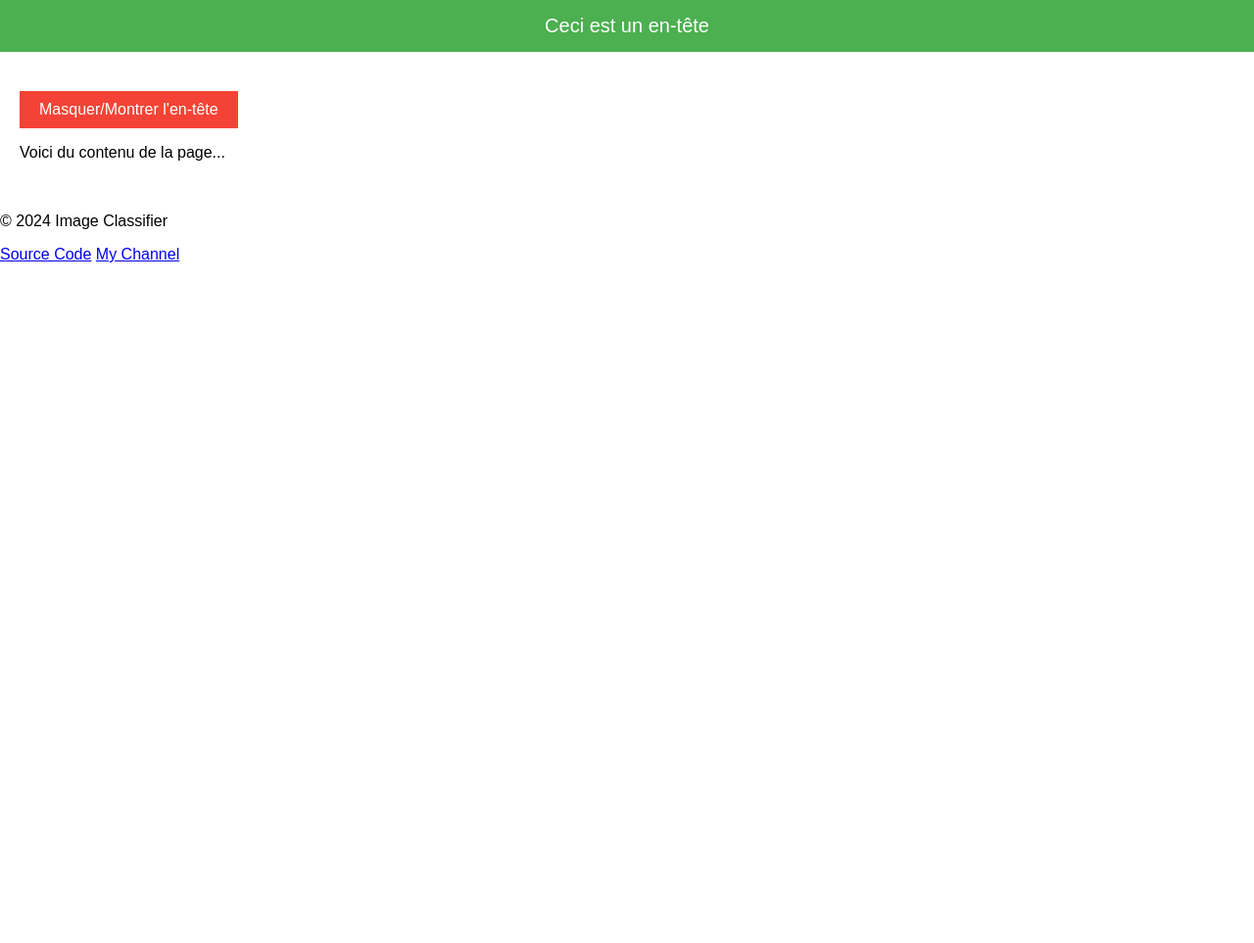
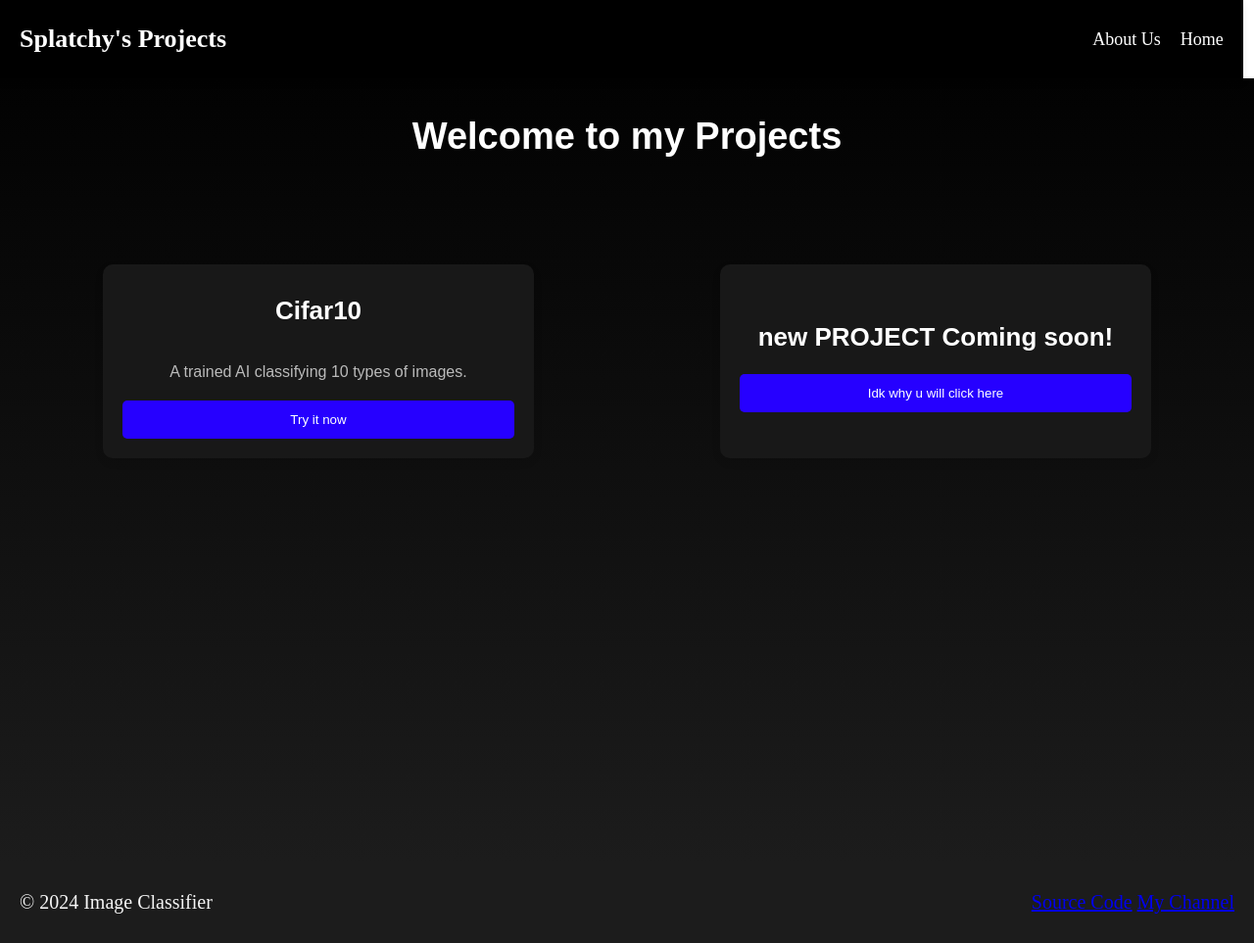
Before and after one commit to MrSplatchy/API, a FastAPI app: page / in a window 1280 px wide. Shown: the whole page at 98% size. Before the commit the page ends 268 px from the top, so only its background shows below. Run offline with FastAPI, Linux system fonts and the light colour scheme.

Commit message:
Style Update: added some style to my website

```diff
--- /dev/null
+++ b/app/static/styles-header.css
@@ -0,0 +1,62 @@
+body{
+    margin: 0%;
+}
+
+
+/* Flexbox pour l'ensemble du header */
+#header {
+    position: fixed; /* Rendre le header fixe */
+    top: 0;          /* Garde le header en haut de la page */
+    left: 0;         /* Aligne le header à gauche */
+    width: 96%;     /* Occupe toute la largeur de la page */
+    display: flex;   /* Active Flexbox pour le layout */
+    justify-content: space-between; /* Espace entre le titre et les liens */
+    align-items: center;  /* Centrage vertical des éléments */
+    padding: 25px 20px;   /* Ajoute de l'espace autour du contenu */
+    background-color: #000000;  /* Couleur de fond noire */
+    z-index: 1000;     /* Assure que le header reste au-dessus du contenu */
+    box-shadow: 0 4px 8px rgba(0, 0, 0, 0.1); /* Ombre subtile pour un effet de profondeur */
+}
+
+/* Si tu veux ajouter un peu de marge en haut du contenu,
+   tu peux appliquer un padding au body ou à la section principale pour éviter que le header n'empiète sur le contenu */
+body {
+    padding-top: 80px; /* Ajuste la hauteur selon la taille de ton header */
+}
+
+
+
+/* Title styling */
+.title {
+    font-size: 26px;
+    font-weight: bold;
+    text-decoration: none;    /* Remove underline */
+    color: #ffffff;              /* Text color */
+    background-color: #000000;
+    transition: color 0.3s ease, background-color 0.3s ease; /* Transition de la couleur du texte et du fond */
+
+}
+
+.title:hover {
+    color: #0004ff;           /* Nouvelle couleur du texte (par exemple, bleu clair) */
+}
+
+
+/* Flexbox for the links */
+.top-links {
+    display: flex;            /* Flex layout for links */
+    gap: 20px;                /* Space between each link */
+}
+
+/* Styling the links */
+.nav-link {
+    text-decoration: none;    /* Remove underline */
+    color: #ffffff;              /* Text color */
+    font-size: 18px;          /* Adjust font size */
+    background-color: #000000;
+}
+
+/* Optional: Add hover effect for links */
+.nav-link:hover {
+    color: #007bff;       /* Change text color on hover */
+}
--- a/app/static/styles-index.css
+++ /dev/null
@@ -1,31 +0,0 @@
-body {
-    font-family: Arial, sans-serif;
-    margin: 0;
-    padding: 0;
-}
-header {
-    background-color: #4CAF50;
-    color: white;
-    padding: 15px;
-    text-align: center;
-    font-size: 20px;
-    transition: transform 0.3s ease-in-out;
-}
-header.hidden {
-    transform: translateY(-100%);
-}
-.content {
-    padding: 20px;
-}
-button {
-    background-color: #f44336;
-    color: white;
-    border: none;
-    padding: 10px 20px;
-    cursor: pointer;
-    font-size: 16px;
-    margin-top: 20px;
-}
-button:hover {
-    background-color: #e53935;
-}
--- a/app/static/styles.css
+++ b/app/static/styles.css
@@ -1,77 +1,88 @@
-/* Forcer le rechargement */
-body {
-    font-family: Arial, sans-serif;
-    background-color: #f0f0f0;
-    margin: 20px;
-    padding: 20px;
-    border-radius: 10px;
-    box-shadow: 0 0 10px rgba(0, 0, 0, 0.1);
-}
-
-.about {
-    margin-top: 5%;
-    font-size: 22px;
-    text-align: left;
-
-}
-
-.cifar {
-    margin-bottom: 5%;
-    font-size: 22px;
-    text-align: left;
-
-}
-h1 {
-    color: #333;
+h1{
+    font-size: 38px;
+    color: white;
     text-align: center;
-}
-
-.large-form {
-    width: 80%;
-    margin: 0 auto;
-    padding: 20px;
-    background-color: #f8f8f8;
-    border-radius: 8px;
-    box-shadow: 0 4px 8px rgba(0, 0, 0, 0.1);
-}
-
-.large-form input[type="file"] {
-    width: 100%;
-    padding: 10px;
-    margin-top: 10px;
-    font-size: large;
-}
-
-.large-form button {
-    width: 100%;
-    padding: 10px;
-    background-color: #3498db;
-    color: #fff;
-    border: none;
-    border-radius: 5px;
-    margin-top: 15px;
-    cursor: pointer;
-}
-
-.large-form button:hover {
-    background-color: #2980b9;
+    margin: 0%;
+    padding: 3%
 }
 
 
-footer {
-    text-align: left;  /* Aligne le texte à droite */
-    margin-top: 10%;  /* Ajoute un espace au-dessus du footer */
-    font-size: 16px;    /* Taille de police pour le footer */
-    color: #555;        /* Couleur du texte */
+main{
+    margin-top: 0%; /* Enlève les marges par défaut */
+    height: 100vh; /* Définit la hauteur pour couvrir tout l'écran */
+    background: linear-gradient(0deg,  #1c1c1c,#020202);
+    /* Dégradé de bleu (#1e90ff) à rose (#ff69b4) en diagonale */
+    font-family: Arial, sans-serif; /* Police par défaut pour le texte */
 }
 
-a {
-    color: #007BFF; /* Couleur du lien */
-    text-decoration: none; /* Enlève le soulignement */
-    margin-right: 10px; /* Ajoute un espace de 10 pixels autour du lien */
+footer{
+    margin: 0%; /* Supprime complètement les marges */
+    margin-left: 0%;
+    background-color: #1c1c1c; /* Couleur de fond sombre */
+    color: whitesmoke; /* Couleur du texte pour le contraste */
+    display: flex; /* Active la mise en page flex */
+    justify-content: space-between; /* Espacement entre les éléments */
+    align-items: center; /* Centre verticalement les éléments */
+    padding: 10px 20px; /* Ajoute un rembourrage pour l'espace */
+    border: none; /* Supprime la bordure (si présente) */
+    outline: none;
+    font-size: 20px;
 }
 
-a:hover {
-    text-decoration: underline; /* Souligne le lien au survol */
-    color: #0051ff;
+/* Conteneur pour aligner les formulaires */
+.form-container {
+    display: flex; /* Utilise Flexbox pour aligner les éléments */
+    justify-content: center; /* Centre les formulaires horizontalement */
+    gap: 20px; /* Espace entre les formulaires */
+    padding: 20px; /* Ajoute du rembourrage autour */
 }
+
+/* Container pour centrer le contenu */
+.large-form {
+    width: 80%; /* Largeur du contenu */
+    max-width: 400px; /* Limite la largeur du conteneur */
+    margin: 50px auto; /* Centre le contenu horizontalement et ajoute de l'espace vertical */
+    padding: 20px; /* Rembourrage interne */
+    background-color: #181818; /* Couleur de fond sombre */
+    border-radius: 10px; /* Coins arrondis */
+    box-shadow: 0 4px 8px rgba(0, 0, 0, 0.1); /* Ombre douce pour la profondeur */
+    display: flex; /* Utilisation de Flexbox */
+    flex-direction: column; /* Alignement vertical */
+    justify-content: center; /* Centrage vertical */
+    align-items: center; /* Centrage horizontal */
+}
+
+/* Style du titre */
+.title-box{
+    font-size: 26px;
+    font-weight: bold;
+    color: #ffffff; /* Couleur du texte */
+    text-align: center; /* Centrer le titre */
+    margin-bottom: 10px; /* Marge en bas du titre */
+    background-color: #181818;
+}
+
+/* Style du paragraphe */
+.description {
+    font-size: 16px;
+    color: #bbbbbb; /* Couleur du texte */
+    text-align: center; /* Centrer le texte */
+    margin-bottom: 20px; /* Marge en bas du paragraphe */
+}
+
+/* Style du bouton */
+.action-btn {
+    width: 100%; /* Largeur complète du bouton */
+    padding: 12px; /* Rembourrage interne */
+    background-color: #2600ff; /* Couleur de fond bleue */
+    color: white; /* Couleur du texte */
+    border: none; /* Enlève la bordure */
+    border-radius: 5px; /* Coins arrondis */
+    cursor: pointer; /* Curseur en main */
+    transition: background-color 0.3s ease; /* Transition douce pour la couleur de fond */
+}
+
+/* Effet de survol pour le bouton */
+.action-btn:hover {
+    background-color: #000ead; /* Change la couleur de fond du bouton au survol */
+}
--- a/app/templates/index.html
+++ b/app/templates/index.html
@@ -5,19 +5,35 @@
     <meta name="viewport" content="width=device-width, initial-scale=1.0">
     <title>Page avec Header Disparaissant</title>
     <link rel="icon" href="/static/favicon.ico" type="image/x-icon">
-    <link rel="stylesheet" href="/static/styles-index.css?v=1.0"> <!-- Paramètre de version pour cache -->
+    <link rel="stylesheet" href="/static/styles-header.css"> <!-- Paramètre de version pour cache -->
+    <link rel="stylesheet" href="/static/styles.css">
 </head>
 <body>
+    <header>
+        <nav id="header">
+            <a href="/" class="title">Splatchy's Projects</a>
+                <div class="top-links">
+                    <a href="/about" class="nav-link">About Us</a>
+                    <a href="/" class="nav-link">Home</a>
+        </nav>
+    </header>
+    <!-- Contenu de la page -->
+    <main>
+        <h1>Welcome to my Projects</h1>
 
-    <header id="header">
-        Ceci est un en-tête
-    </header>
+        <div class="form-container">
+            <form class="large-form" action="/cifar10" method="get">
+                <h1 class="title-box">Cifar10</h1>
+                <p class="description">A trained AI classifying 10 types of images.</p>
+                <button type="submit" class="action-btn">Try it now</button>
+            </form>
 
-    <div class="content">
-        <button onclick="toggleHeader()">Masquer/Montrer l'en-tête</button>
-        <p>Voici du contenu de la page...</p>
+            <form class="large-form" action="/" method="get">
+                <h1 class="title-box">new PROJECT Coming soon!</h1>
+                <button type="submit" class="action-btn">Idk why u will click here</button>
+            </form>
         </div>
-
+    </main>
     <footer>
         <p>© 2024 Image Classifier</p>
         <nav>
@@ -26,15 +42,6 @@
         </nav>
     </footer>
 
+</body>
 
-
-    <script>
-        function toggleHeader() {
-            const header = document.getElementById('header');
-            header.classList.toggle('hidden');
-        }
-    </script>
-
-
-</body>
 </html>
--- a/main.py
+++ b/main.py
@@ -6,6 +6,7 @@ from PIL import Image, UnidentifiedImageError
 # Assurez-vous que ce chemin est correct
 from app.model.model import classify_image
 import os
+import time
 
 app = FastAPI(
     docs_url=None,       # Désactive Swagger UI
@@ -16,7 +17,7 @@ app = FastAPI(
 templates = Jinja2Templates(directory="app/templates")
 
 # Monter le dossier static pour servir les fichiers CSS et autres fichiers statiques
-app.mount("/static", StaticFiles(directory="app/static"), name="static")
+app.mount("/static", StaticFiles(directory="app/static", html=True), name="static")
 
 
 @app.get("/")
@@ -33,24 +34,30 @@ async def favicon():
     else:
         return {"error": "Favicon not found"}
 
+# CIFAR-10 Classifier
 
-@app.post("/predict")
+@app.get("/cifar10")
+def cifar10_classifier(request: Request):
+    return templates.TemplateResponse("cifar10.html", {"request": request})
+
+@app.post("/cifar10/predict")
 async def predict_image(request: Request, image: UploadFile = File(...)):
     # Vérification du type MIME pour s'assurer que c'est bien une image
     if not image.content_type.startswith("image/"):
         # Redirige vers la page d'erreur avec un message
-        return RedirectResponse(url="/error?message=This isn't a image, try again", status_code=303)
+        return RedirectResponse(url="/cifar10/error?message=This isn't a image, try again", status_code=303)
 
     try:
         # Tenter d'ouvrir l'image
         img = Image.open(image.file)
+        img.verify()
         prediction = classify_image(img)
         return templates.TemplateResponse("predict.html", {"request": request, "prediction": prediction})
     except UnidentifiedImageError:
         # Redirige vers la page d'erreur avec un message
-        return RedirectResponse(url="/error?message=Corrupted.", status_code=303)
+        return RedirectResponse(url="/cifar10/error?message=Corrupted.", status_code=303)
 
 
-@app.get("/error")
+@app.get("/cifar10/error")
 def error_page(request: Request, message: str):
     return templates.TemplateResponse("error.html", {"request": request, "error_message": message})
```
Also changed, not shown: app/static/styles-cifar10.css (added, +134 -0 lines), app/templates/cifar10.html (+25 -23 lines), app/templates/error.html (+24 -4 lines), app/templates/predict.html (+21 -7 lines), 2 other files. Lines whose indentation alone changed are shown as unchanged.
